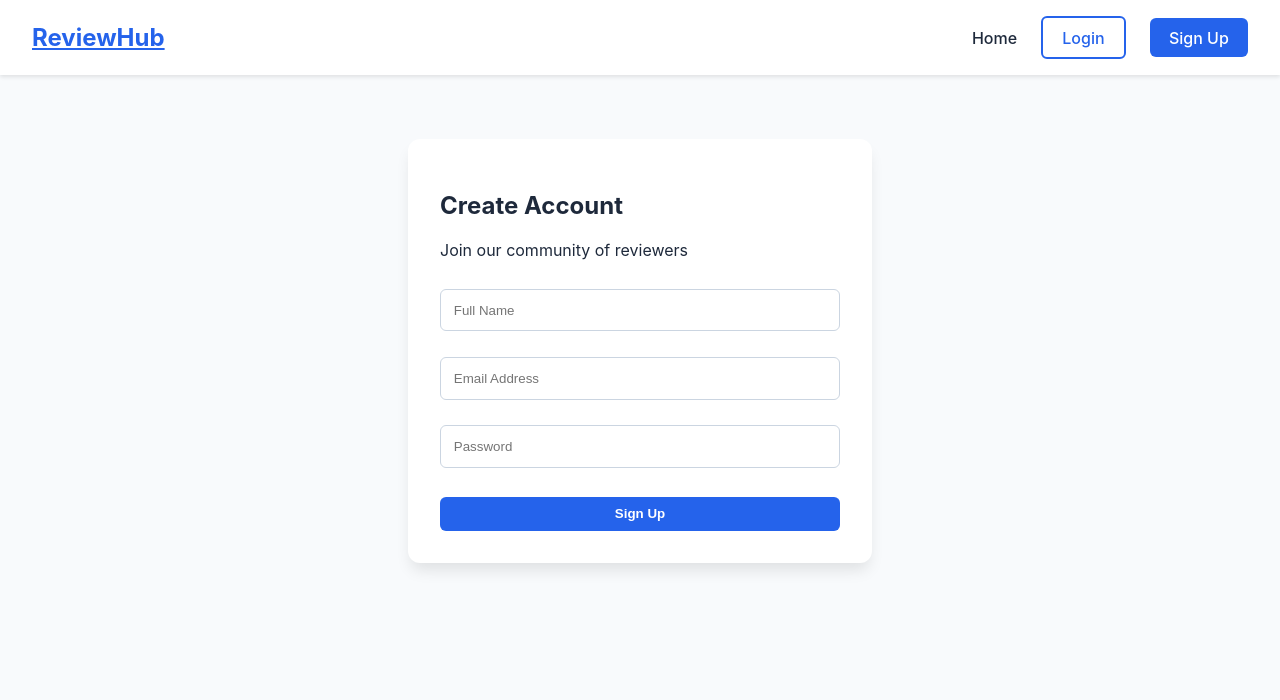
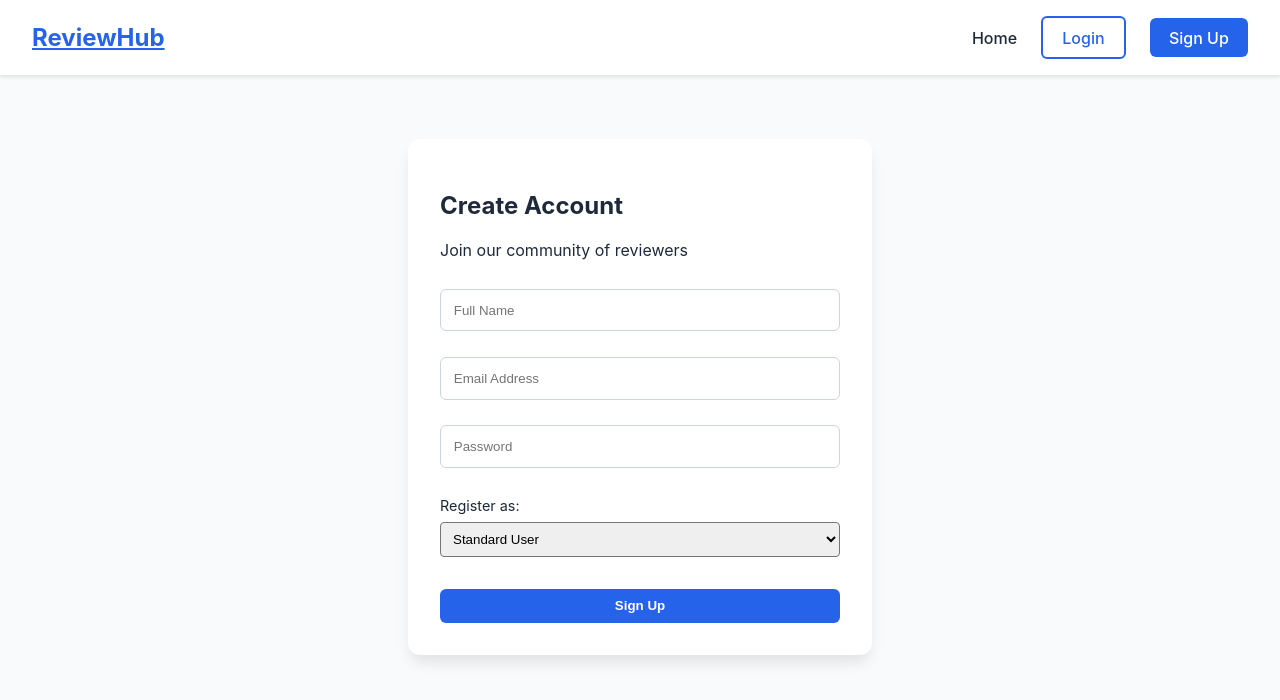
Before and after one commit to motivated-star/Hackathon-businessReview, a React app in the folder frontend/: page /signup in a window 1280 px wide. Shown: the top 700 px of the page. Built offline with nearby package versions, Linux system fonts and the light colour scheme; the HTML template or start-up script is replaced by a standard one.

Commit message:
update home login singup

```diff
--- a/frontend/src/pages/Home.jsx
+++ b/frontend/src/pages/Home.jsx
@@ -9,6 +9,8 @@ export default function Home() {
   const [reviewInputs, setReviewInputs] = useState({});
 
   useEffect(() => {
+
+
     fetchBusinesses().then(({ data }) => {
       setBusinesses(data);
       setFilteredBusinesses(data);
@@ -35,6 +37,8 @@ export default function Home() {
     }
 
     setFilteredBusinesses(result);
+
+
   }, [search, filters, businesses]);
 
   const handleInputChange = (bizId, field, value) => {
@@ -79,6 +83,7 @@ export default function Home() {
 
       fetchBusinesses().then(({ data }) => setFilteredBusinesses(data));
     } catch (err) {
+      console.log(err)
       alert("Error submitting review. Please try again.");
     }
   };
--- a/frontend/src/pages/Login.jsx
+++ b/frontend/src/pages/Login.jsx
@@ -1,32 +1,29 @@
 import { useState } from 'react';
 import { login } from '../api';
 import { useNavigate } from 'react-router-dom';
+
+
 
 export default function Login() {
 
   const [form, setForm] = useState({ email: '', password: '' });
   const navigate = useNavigate();
+  const handleSubmit = async (e) => {
+  e.preventDefault();
+  try {
+    const { data } = await login(form);
+    localStorage.setItem('token', data.token);
+    localStorage.setItem('profile', JSON.stringify(data.user));
+    localStorage.setItem('role', data.user.role);
 
-  const handleSubmit = async (e) => {
-    e.preventDefault();
-    try {
-
-      const { data } = await login(form);
+    alert("Login Successful!");
+    navigate('/');
+  } catch (err) {
+    console.log(err)
+  }
+};
 
 
-      localStorage.setItem('token', data.token);
-      localStorage.setItem('profile', JSON.stringify(data.user));
-
-      alert("Login Successful!");
-
-
-      navigate('/');
-    } catch (err) {
-
-      console.error("Login Error:", err.response?.data?.message || err.message);
-      alert(err.response?.data?.message || "Login failed. Check your credentials.");
-    }
-  };
 
   return (
     <div className="auth-card">
--- a/frontend/src/pages/Signup.jsx
+++ b/frontend/src/pages/Signup.jsx
@@ -3,16 +3,19 @@ import { register } from '../api';
 import { useNavigate } from 'react-router-dom';
 
 export default function Signup() {
+  const [form, setForm] = useState({
+    name: '',
+    email: '',
+    password: '',
+    role: 'user'
+  });
 
-  const [form, setForm] = useState({ name: '', email: '', password: '' });
   const navigate = useNavigate();
 
   const handleSubmit = async (e) => {
     e.preventDefault();
     try {
-
       const { data } = await register(form);
-
 
       localStorage.setItem('token', data.token);
       localStorage.setItem('profile', JSON.stringify(data.user));
@@ -30,7 +33,6 @@ export default function Signup() {
       <h2>Create Account</h2>
       <p>Join our community of reviewers</p>
       <form onSubmit={handleSubmit}>
-
         <input
           type="text"
           placeholder="Full Name"
@@ -49,9 +51,32 @@ export default function Signup() {
           required
           onChange={(e) => setForm({...form, password: e.target.value})}
         />
+
+
+        <div style={{ margin: '1rem 0', textAlign: 'left' }}>
+          <label htmlFor="role" style={{ display: 'block', marginBottom: '0.5rem', fontSize: '0.9rem' }}>
+            Register as:
+
+
+          </label>
+          <select
+            id="role"
+            className="form-control"
+            value={form.role}
+            onChange={(e) => setForm({...form, role: e.target.value})}
+            style={{ width: '100%', padding: '0.5rem', borderRadius: '4px' }}
+          >
+            <option value="user">Standard User</option>
+            <option value="reviewer">Reviewer</option>
+            <option value="admin">Admin</option>
+          </select>
+        </div>
+
         <button type="submit" className="btn btn-primary" style={{ width: '100%', marginTop: '1rem' }}>
           Sign Up
         </button>
+
+
       </form>
     </div>
   );
```
